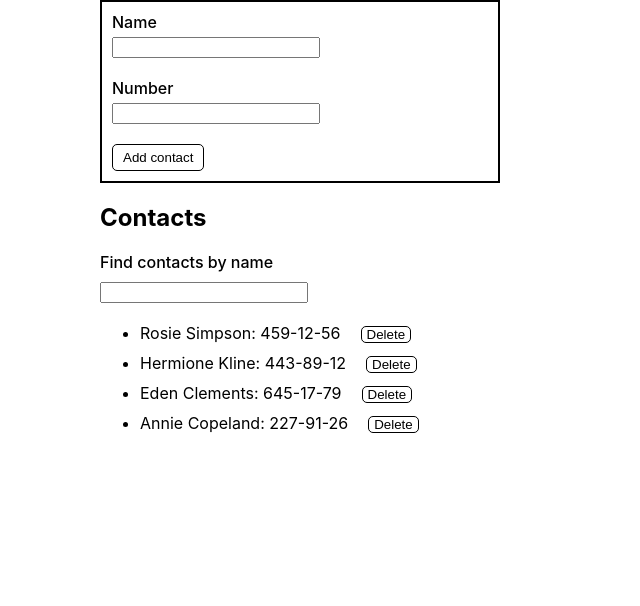
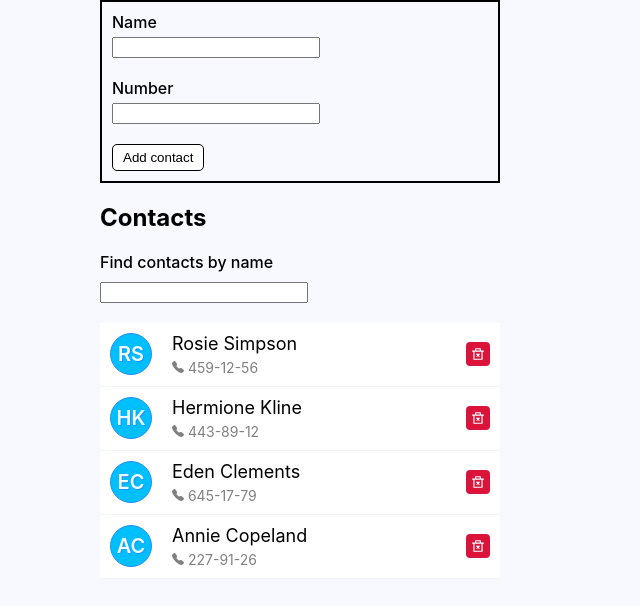
Before and after one commit to yurii-kovalchuk/goit-react-hw-07-phonebook, a React app: page / in a window 1280 px wide. Shown: the part 132-738 px from the top of the page, without its empty margins (0-640 px from the left). Built offline with nearby package versions, Linux system fonts and the light colour scheme.

Commit message:
add styles to contacts-list

```diff
--- a/package.json
+++ b/package.json
@@ -13,6 +13,7 @@
     "prop-types": "^15.8.1",
     "react": "^18.1.0",
     "react-dom": "^18.1.0",
+    "react-icons": "^4.7.1",
     "react-redux": "^8.0.5",
     "react-scripts": "5.0.1",
     "redux-persist": "^6.0.0",
--- a/src/components/Contact/Contact.js
+++ b/src/components/Contact/Contact.js
@@ -1,19 +1,33 @@
 import PropTypes from 'prop-types';
-import { Item, Btn } from './Contact.styled';
+import { RiDeleteBin2Line } from 'react-icons/ri';
+import { BsTelephoneFill } from 'react-icons/bs';
+import { Item, NameWrapper, Letters, Text, Phone, Btn } from './Contact.styled';
 
 export const Contact = ({ info: { id, name, number }, onDelete }) => {
   return (
     <Item>
-      <span>
-        {name}: {number}
-      </span>
+      <NameWrapper>
+        <Letters>
+          {name
+            .split(' ')
+            .map(item => item.slice(0, 1))
+            .join('')
+            .toUpperCase()}
+        </Letters>
+        <div>
+          <Text>{name}</Text>
+          <Phone>
+            <BsTelephoneFill size={12} /> {number}
+          </Phone>
+        </div>
+      </NameWrapper>
       <Btn
         type="button"
         onClick={() => {
           onDelete(id);
         }}
       >
-        Delete
+        <RiDeleteBin2Line size={14} />
       </Btn>
     </Item>
   );
--- a/src/components/Contact/Contact.styled.js
+++ b/src/components/Contact/Contact.styled.js
@@ -1,18 +1,72 @@
 import styled from 'styled-components';
 
 export const Item = styled.li`
-  margin-bottom: 10px;
+  display: flex;
+  justify-content: space-between;
+  align-items: center;
+  padding: 10px;
+  border-bottom: 1px solid #F5F5F5;
+  &: focus, :hover {
+    background-color: #F5F5F5;
+  }
+`;
+
+export const NameWrapper = styled.div`
+  display: flex;
+  align-items: center;
+`;
+
+export const Letters = styled.span`
+  display: flex;
+  align-items: center;
+  justify-content: center;
+
+  width: 30px;
+  height: 30px;
+
+  margin-right: 20px;
+  padding: 5px;
+
+  background-color: #00bfff;
+  color: #f0ffff;
+
+  font-size: 20px;
+  font-weight: 600;
+  text-shadow: #1e90ff 1px 1px 1px;
+
+  border-radius: 50%;
+  border: 1px solid #1e90ff;
+`;
+
+export const Text = styled.p`
+  margin: 0 0 5px 0;
+  font-size: 18px;
+`;
+
+export const Phone = styled(Text)`
+  margin: 0;
+  font-size: 14px;
+  color: gray;
 `;
 
 export const Btn = styled.button`
+  display: block;
   margin-left: 20px;
-  padding: 0 5px;
+  padding: 5px;
+  width: 24px;
+  height: 24px;
+  border: transparent;
+  border-radius: 4px;
+  background-color: crimson;
+  color: #f0ffff;
   cursor: pointer;
-  background-color: white;
-  border-radius: 5px;
-  border: 1px solid;
+
+  &:hover,
+  :focus {
+    background-color: #b22222;
+  }
 
   &:active {
-    background-color: blue;
+    background-color: darkred;
   }
 `;
--- a/src/components/ContactList/ContactList.js
+++ b/src/components/ContactList/ContactList.js
@@ -1,13 +1,14 @@
 import PropTypes from 'prop-types';
 import { Contact } from 'components/Contact/Contact';
+import { List } from './ContactList.styled';
 
 export const ContactList = ({ contacts, onDelete }) => {
   return (
-    <ul>
+    <List>
       {contacts.map(contact => (
         <Contact key={contact.id} info={contact} onDelete={onDelete} />
       ))}
-    </ul>
+    </List>
   );
 };
 
--- /dev/null
+++ b/src/components/ContactList/ContactList.styled.js
@@ -0,0 +1,7 @@
+import styled from 'styled-components';
+
+export const List = styled.ul`
+  list-style: none;
+  padding: 0;
+  background-color: white;
+`;
--- a/src/index.css
+++ b/src/index.css
@@ -7,6 +7,7 @@ body {
     sans-serif;
   -webkit-font-smoothing: antialiased;
   -moz-osx-font-smoothing: grayscale;
+  background-color: #f8f8ff;
 }
 
 code {
```
Also changed, not shown: 1 other file.
